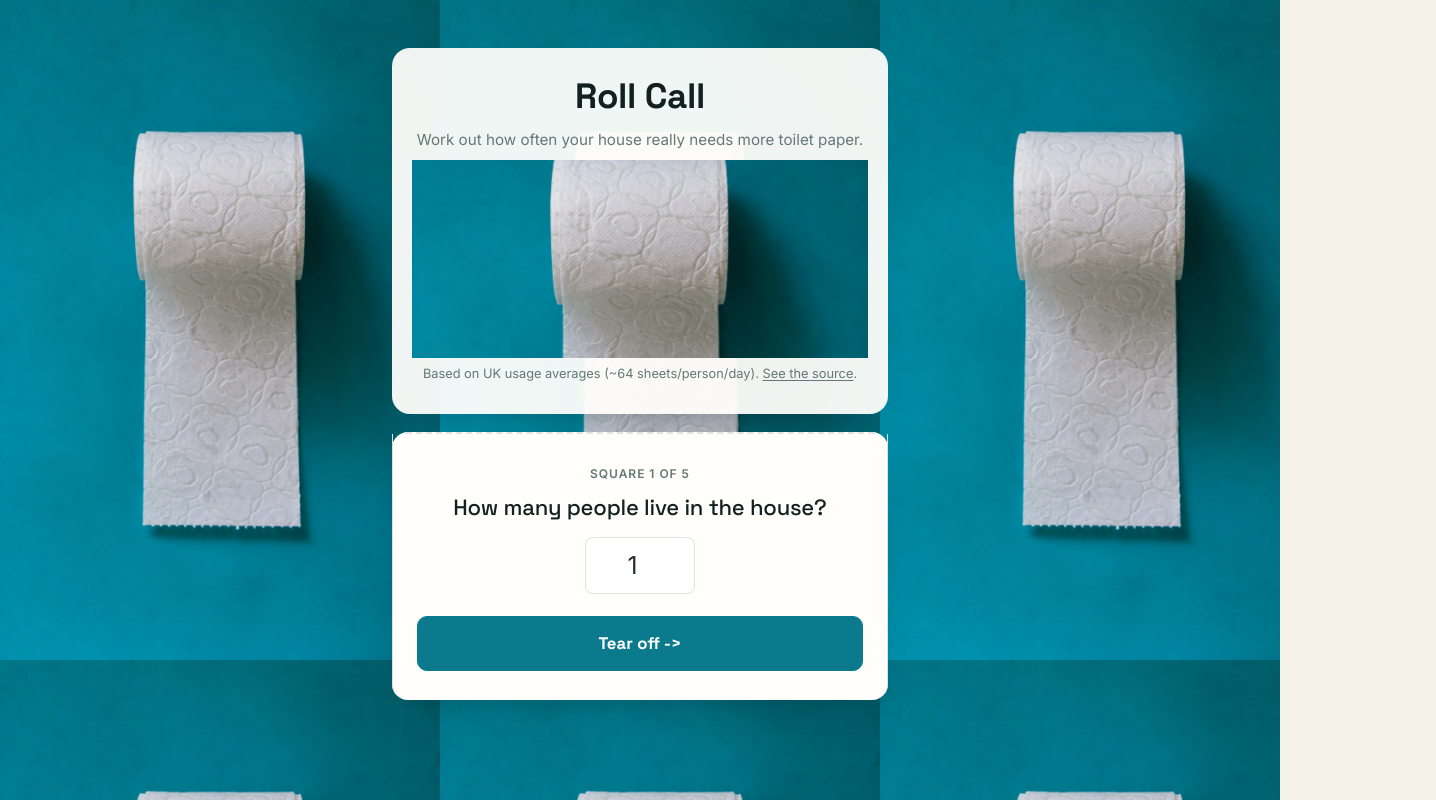
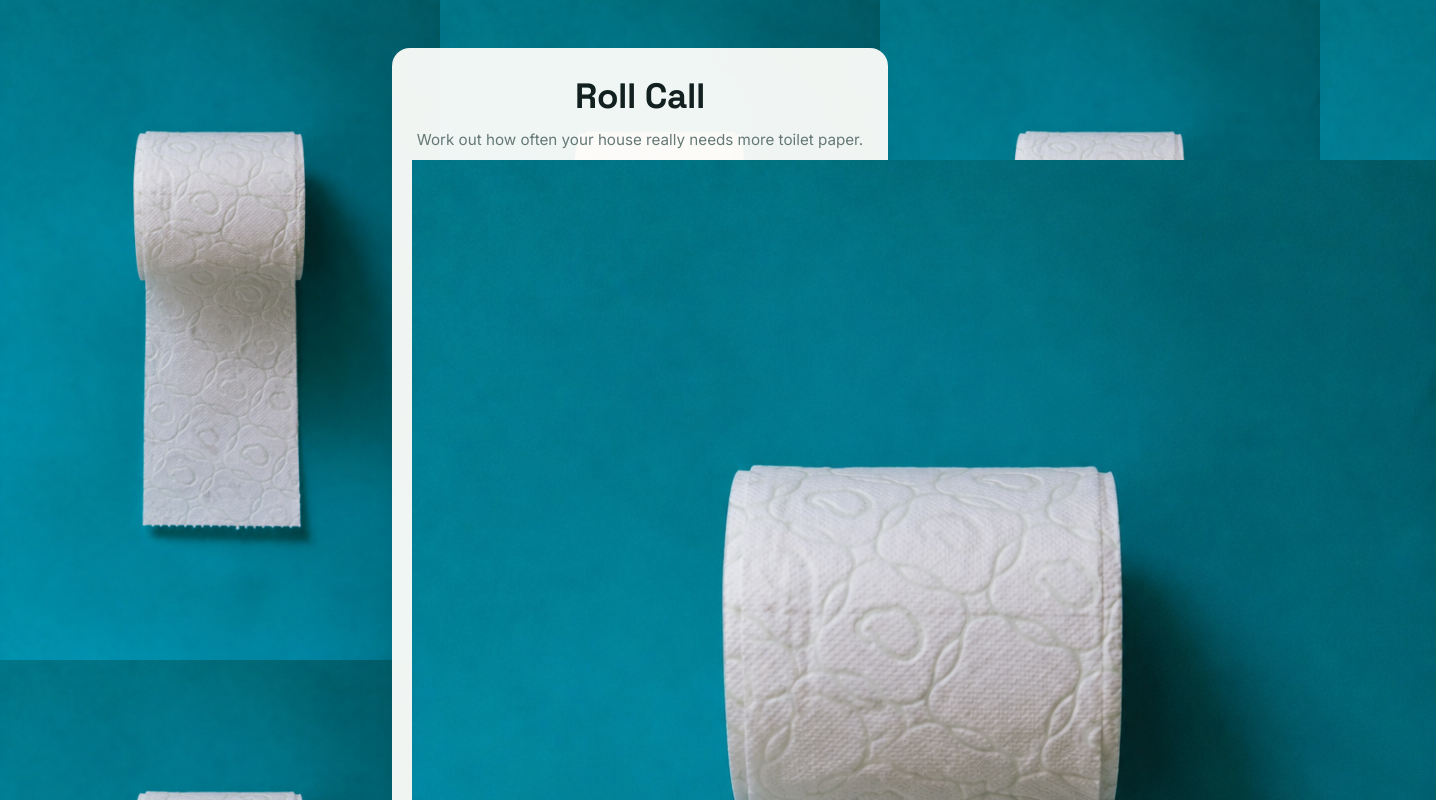
Before and after one commit to karinamercedes/roll-call, a React (Vite) app: page / in a window 1280 px wide. Shown: the top 800 px of the page, 1436 px wide, since content can reach past the window. Built offline with nearby package versions, Linux system fonts and the light colour scheme.

Commit message:
Fix image path

```diff
--- a/src/components/RollHolder.jsx
+++ b/src/components/RollHolder.jsx
@@ -6,7 +6,7 @@ export default function RollHolder() {
       <img
         src="/images/hero.png"
         alt="A roll of toilet paper hanging against a teal background"
-        className="roll-photo"
+        className="hero"
       />
     </div>
   )
```
